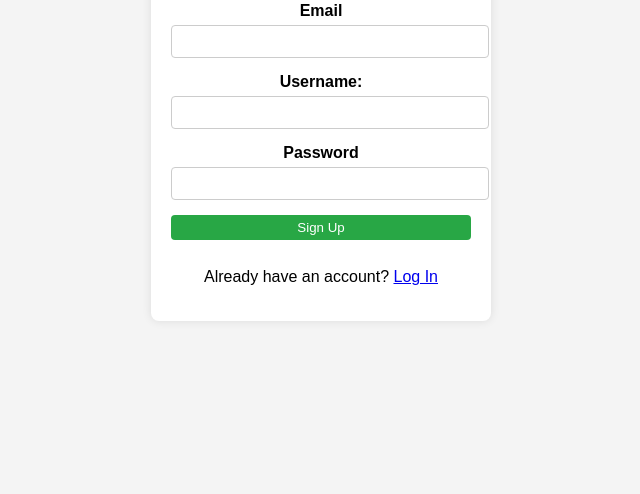
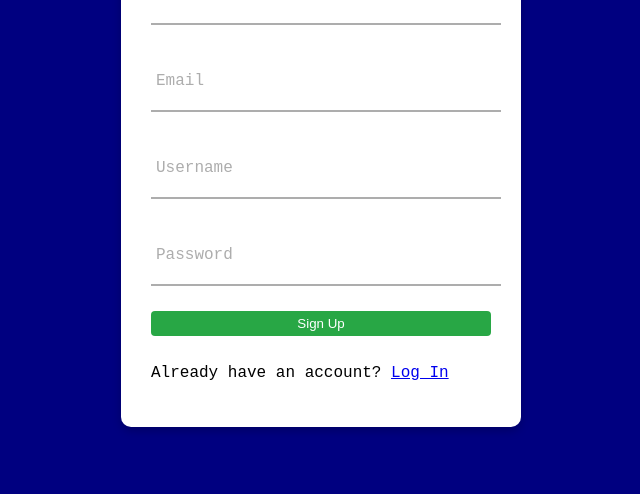
Before and after one commit to blyny/budget-buddy, a website with bundled scripts: page public/sign-up.html in a window 1280 px wide. Shown: the part 306-800 px from the top of the page, without its empty margins (319-959 px from the left). Built offline with nearby package versions, Linux system fonts and the light colour scheme.

Commit message:
Updated Sign Up

```diff
--- /dev/null
+++ b/public/sign-up-styles.css
@@ -0,0 +1,109 @@
+body {
+    margin: 0;
+    padding: 0;
+    font-family: 'Courier New', monospace;
+    background: navy;
+    height: 100vh;
+    display: flex;
+    justify-content: center;
+    align-items: center;
+    overflow: hidden;
+}
+
+
+.center {
+    width: 400px;
+    background: white;
+    border-radius: 10px;
+    padding: 30px;
+    box-sizing: border-box;
+    box-shadow: 0 4px 10px rgba(0, 0, 0, 0.2);
+}
+
+.center h1 {
+    text-align: center;
+    padding: 0 0 20px 0;
+    border-bottom: 1px solid silver;
+    margin-bottom: 20px;
+    font-size: 24px;
+    color: #333;
+}
+
+.center form {
+    display: flex;
+    flex-direction: column;
+    gap: 25px;
+}
+
+form .text_field {
+    position: relative;
+    margin: 0;
+    /* Reset margin to avoid extra spacing */
+}
+
+/*error here when pressing input field there are 2 underlines*/
+.text_field input {
+    width: 100%;
+    padding: 10px 5px;
+    height: 40px;
+    font-size: 16px;
+    border: none;
+    background: none;
+    outline: none;
+    border-bottom: 2px solid #adadad;
+}
+
+.text_field label {
+    position: absolute;
+    top: 50%;
+    left: 5px;
+    color: #adadad;
+    transform: translateY(-50%);
+    font-size: 16px;
+    pointer-events: none;
+    transition: top 0.3s, color 0.3s;
+}
+
+.text_field input:focus~label,
+.text_field input:valid~label {
+    top: -10px;
+    font-size: 14px;
+    color: black;
+}
+
+.text_field span::before {
+    content: '';
+    position: absolute;
+    top: 38px;
+    left: 0;
+    width: 100%;
+    height: 2px;
+    background: black;
+    transform: scaleX(0);
+    transition: transform 0.3s;
+}
+
+.text_field input:focus~span::before,
+.text_field input:valid~span::before {
+    transform: scaleX(1);
+}
+
+#btnSignUp {
+    width: 100%;
+    padding: 5px;
+    margin-bottom: 10px;
+    background-color: #28a745;
+    color: white;
+    border: none;
+    border-radius: 4px;
+    cursor: pointer;
+}
+
+#btnSignUp:hover {
+    background-color: #218838;
+}
+
+.message {
+    margin-top: 15px;
+    color: #28a745;
+}
--- a/public/sign-up.html
+++ b/public/sign-up.html
@@ -5,19 +5,43 @@
     <meta charset="UTF-8">
     <meta name="viewport" content="width=device-width, initial-scale=1.0">
     <title>Budget Buddy - Sign Up</title>
-    <link href="styles.css" rel="stylesheet" />
+    <link href="sign-up-styles.css" rel="stylesheet" />
 </head>
 
 <body>
-    <div class="container">
+    <div class="center">
         <h1>Budget Buddy - Sign Up</h1>
-        <form id="signupForm">
-            <label for="email">Email</label>
-            <input type="email" id="email" required>
-            <label for="username">Username:</label>
-            <input type="text" id="username" required>
-            <label for="password">Password</label>
-            <input type="password" id="password" required>
+        <form>
+            <div class="text_field">
+                <input type="text" required>
+                <span></span>
+                <label>First Name</label>
+            </div>
+
+            <div class="text_field">
+                <input type="text" required>
+                <span></span>
+                <label>Last Name</label>
+            </div>
+
+            <div class="text_field">
+                <input type="email" id="email" required>
+                <span></span>
+                <label>Email</label>
+            </div>
+
+            <div class="text_field">
+                <input type="password" id="username" required>
+                <span></span>
+                <label>Username</label>
+            </div>
+
+            <div class="text_field">
+                <input type="password" id="password" required>
+                <span></span>
+                <label>Password</label>
+            </div>
+
             <button type="button" id="btnSignUp">Sign Up</button>
         </form>
         <br>
```
